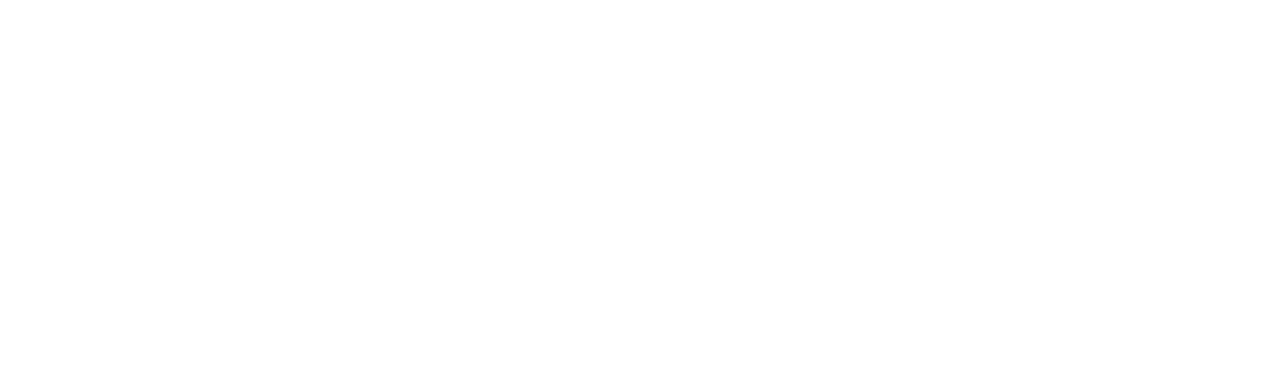
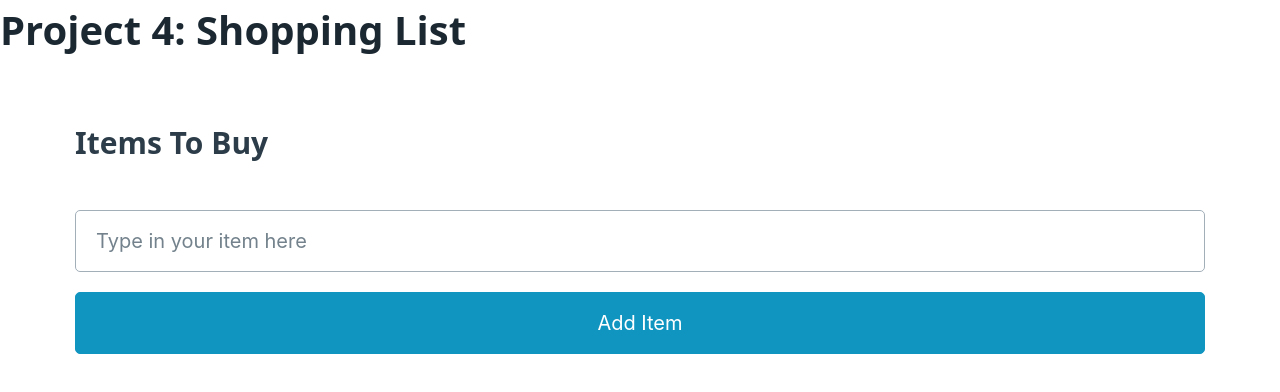
Before and after one commit to lavinialoredana/image-carousel, a React (Create React App) app: page /shopping-list in a window 1280 px wide. Shown: the top 392 px of the page. Built offline with nearby package versions, Linux system fonts and the light colour scheme.

Commit message:
Create ItemToBuy component

```diff
--- /dev/null
+++ b/src/components/ItemToBuy/index.jsx
@@ -0,0 +1,15 @@
+import React from "react";
+
+const ItemToBuy = ({ onSubmit }) => {
+  return (
+    <div className="container">
+      <h3> Items To Buy</h3>
+      <form onSubmit={onSubmit}>
+        <input name="shoppingItem" type="text" placeholder="Type in your item here" />
+        <button>Add Item </button>
+      </form>
+    </div>
+  );
+};
+
+export default ItemToBuy;
--- a/src/pages/Accordion/index.jsx
+++ b/src/pages/Accordion/index.jsx
@@ -8,7 +8,6 @@
       <h1> FAQ/Accordion</h1>
 
       {detailsArray.map((detail) => {
-        console.log("Details", detail);
         return (
           <div key={detail.id}>
             <Details title={detail.title} bodyMessage={detail.message} />
--- a/src/pages/ShoppingList/index.jsx
+++ b/src/pages/ShoppingList/index.jsx
@@ -1,7 +1,30 @@
-import React  from "react";
+import React, { useState } from "react";
+import ItemToBuy from "../../components/ItemToBuy";
 
 function ShoppingList() {
-    return ''
+  const [items, setItems] = useState([]);
+
+  const handleSubmit = (e) => {
+    e.preventDefault();
+    const value = e.target.shoppingItem.value;
+    setItems((previousValue) => [...previousValue, value]);
+  };
+
+  return (
+    <div>
+      <h1> Project 4: Shopping List</h1>
+      <ItemToBuy onSubmit={handleSubmit} />
+      <div>
+        <ol>
+            {items.map((item) => {
+                return(
+                    <li> {item}</li>
+                )
+            })}
+        </ol>
+      </div>
+    </div>
+  );
 }
 
 export default ShoppingList;
```
